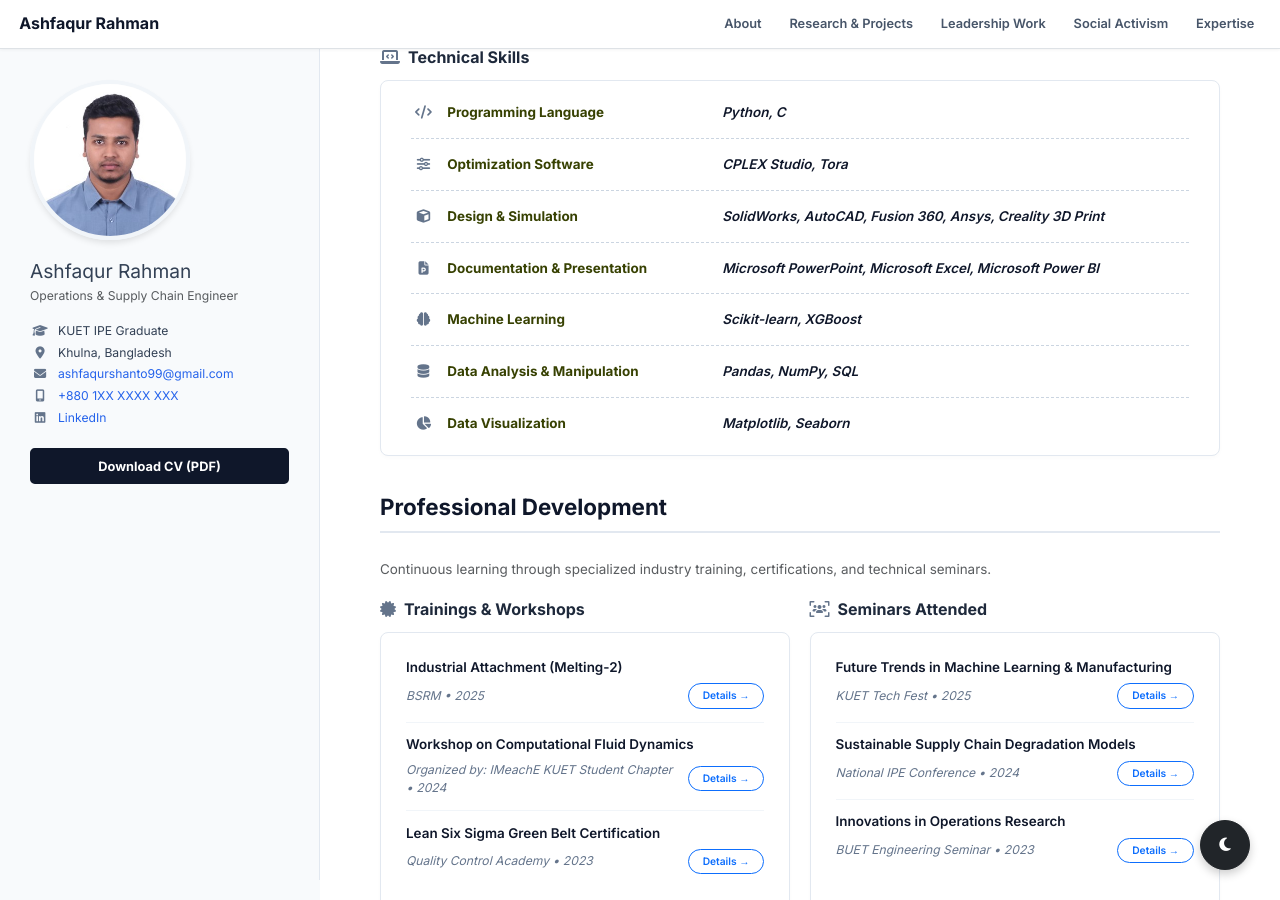
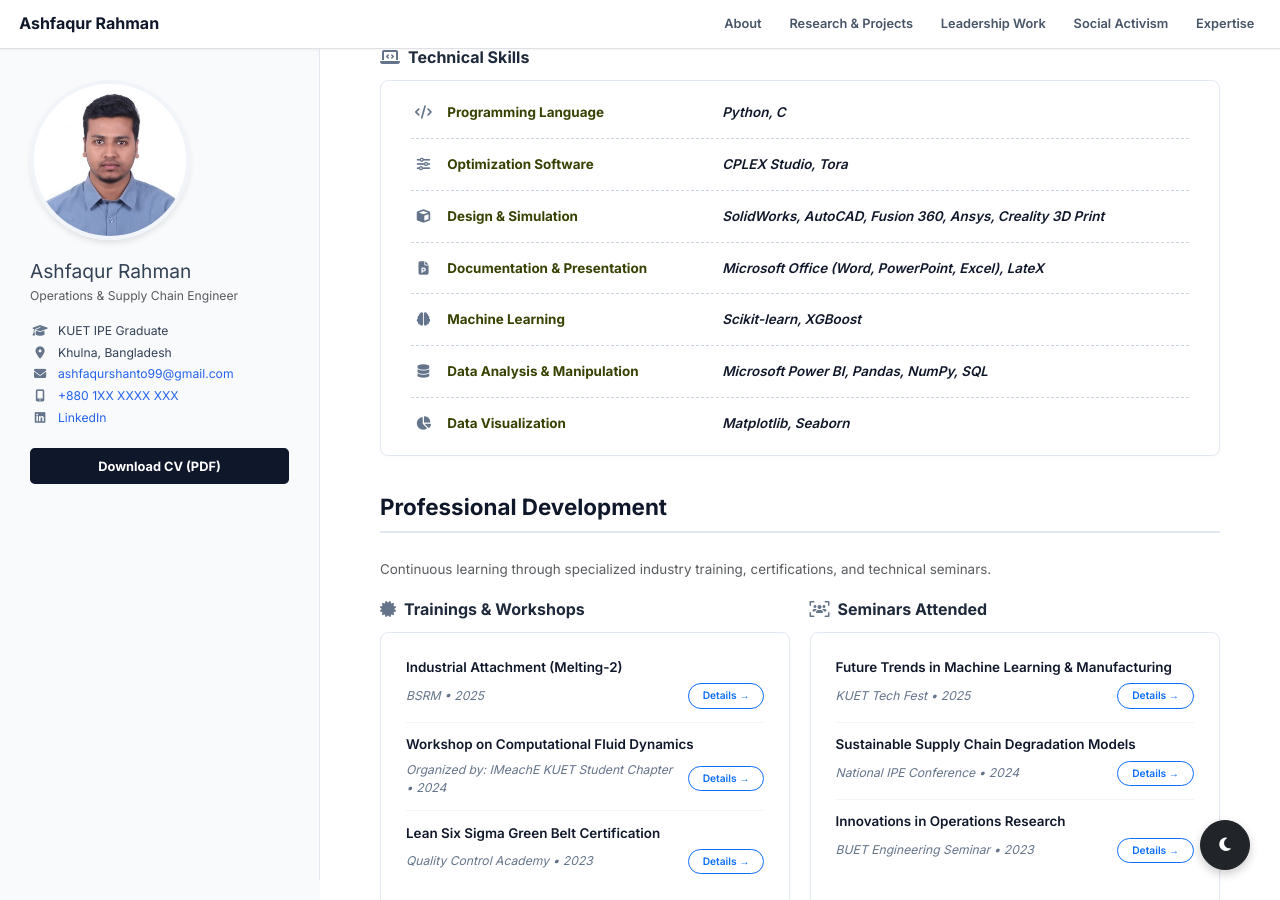
Before and after one commit to AshfaqurRahman99/AshfaqurRahman99.github.io, a Jekyll site: the page index.html, which Jekyll copies as it is, in a window 1280 px wide and 900 px high, scrolled down 1846 px. Built offline with Jekyll 4.4.1, drawn with Linux system fonts in a browser that asks for light colours; a style sheet for code colours, icons or effects is not loaded.

Commit message:
Update index.html

```diff
--- a/index.html
+++ b/index.html
@@ -734,7 +734,7 @@
                         <div class="skill-category "><i class="fa-solid fa-file-powerpoint skill-icon"></i>
                             Documentation
                             & Presentation</div>
-                        <div class="skill-tools">Microsoft PowerPoint, Microsoft Excel, Microsoft Power BI</div>
+                        <div class="skill-tools">Microsoft Office (Word, PowerPoint, Excel), LateX</div>
                     </div>
 
                     <!-- Skill 5 -->
@@ -749,7 +749,7 @@
                         <div class="skill-category "><i class="fa-solid fa-database skill-icon"></i> Data
                             Analysis &
                             Manipulation</div>
-                        <div class="skill-tools">Pandas, NumPy, SQL</div>
+                        <div class="skill-tools">Microsoft Power BI, Pandas, NumPy, SQL</div>
                     </div>
 
                     <!-- Skill 7 -->
```
